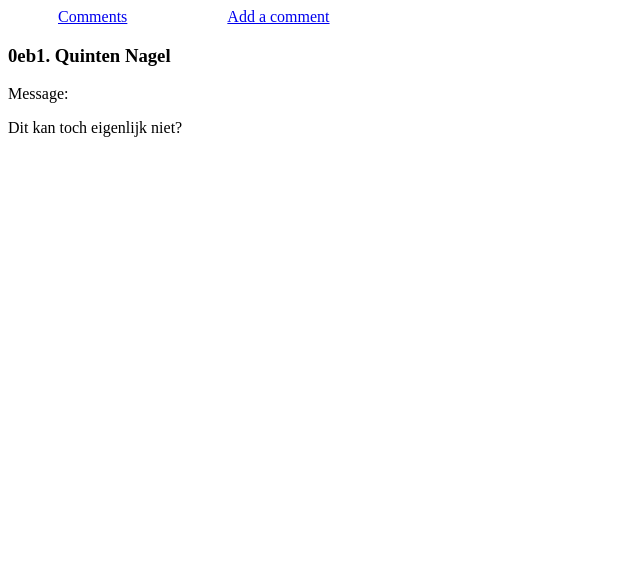
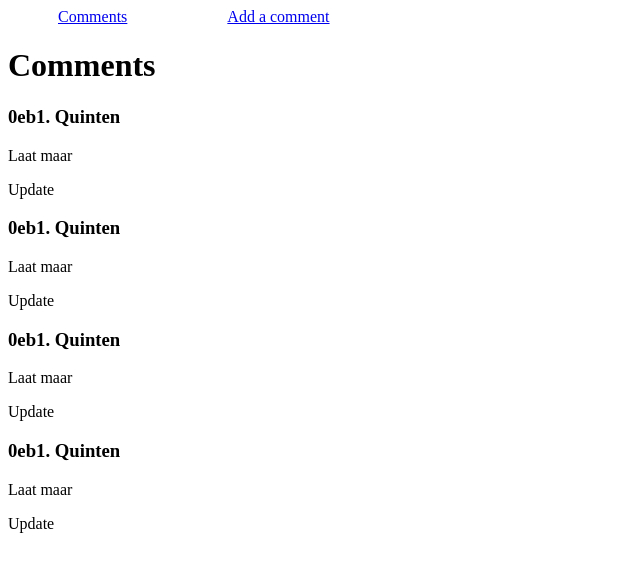
Before and after one commit to QNoah/json-server-test, an Angular app: page /comments in a window 1280 px wide. Shown: the top 572 px of the page, without its empty margins (0-640 px from the left). Built offline with nearby package versions, Linux system fonts and the light colour scheme; data requests are answered from the project's data file.

Commit message:
update works with observable

```diff
--- a/db.json
+++ b/db.json
@@ -1,9 +1,24 @@
 {
   "comments": [
     {
-      "id": "0eb1",
-      "writer": "Quinten Nagel",
-      "text": "Dit kan toch eigenlijk niet?\n"
+      "text": "Laat maar",
+      "writer": "Quinten",
+      "id": "0eb1"
+    },
+    {
+      "text": "Laat maar",
+      "writer": "Quinten",
+      "id": "0eb1"
+    },
+    {
+      "text": "Laat maar",
+      "writer": "Quinten",
+      "id": "0eb1"
+    },
+    {
+      "text": "Laat maar",
+      "writer": "Quinten",
+      "id": "0eb1"
     }
   ]
 }
--- a/src/app/comments/comments.component.html
+++ b/src/app/comments/comments.component.html
@@ -1,28 +1,21 @@
-<!-- <h1>Comments</h1>
+<h1>Comments</h1>
 <h3 *ngIf="updateSuccess === true">Updated!</h3>
 <ng-container *ngIf="singleData === true">
-  <ng-container *ngFor="let item of data">
-    <h3>{{ item.id }}. {{ item.writer }}</h3>
-    <p (click)="showAll(item.id)">{{ item.text }}</p>
-    <a (click)="updateMode()">Update</a>
-    <a (click)="delete(item.id)">Delete</a>
-    <div class="update" *ngIf="update === true">
-      <textarea [(ngModel)]="item.text"></textarea>
-      <button (click)="updateComment(item.id, item.text)">Save</button>
-    </div>
+  <ng-container *ngIf="data | async as comments">
+    <ng-container *ngFor="let comment of comments">
+      <h3>{{ comment.id }}. {{ comment.writer }}</h3>
+      <p class="comment" (click)="showAll(comment.id)">{{ comment.text }}</p>
+      <a (click)="updateMode()">Update</a>
+      <!-- <a (click)="delete(comment.id)">Delete</a> -->
+      <div class="update" *ngIf="update === true">
+        <textarea [(ngModel)]="comment.text"></textarea>
+        <button (click)="updateComment(comment.id, comment.text, comment.writer)">Save</button>
+      </div>
+    </ng-container>
   </ng-container>
+  <!-- <ng-container *ngFor="let item of data">
+    <ng-container *ngIf="item.id === bigId">
+      <h3>{{ item.id }}. {{ item.writer }}</h3>
+      <p>{{ item.text }}</p>
+    </ng-container> -->
 </ng-container>
-<ng-container *ngFor="let item of data">
-    <ng-container *ngIf="item.id === bigId">
-        <h3>{{item.id}}. {{item.writer}}</h3>
-        <p>{{item.text}}</p>
-    </ng-container>
-</ng-container>
-{{data}} -->
-<div class="test" *ngIf="data | async as comments;">
-  <div *ngFor="let comment of comments">
-    <h3>{{comment.id}}. {{comment.writer}}</h3>
-    <p>Message:</p>
-    <p>{{comment.text}}</p>
-  </div>
-</div>
--- a/src/app/comments/comments.component.scss
+++ b/src/app/comments/comments.component.scss
@@ -1,5 +1,5 @@
 a{
     margin-right: 20px;
-} :hover{
+} a:hover{
     cursor: pointer;
 }
--- a/src/app/comments/comments.component.ts
+++ b/src/app/comments/comments.component.ts
@@ -32,6 +32,15 @@ export class CommentsComponent implements OnChanges{
   refreshData() {
       this.data = this.commentService.getAllComments();
   }
+  updateComment(commentId: number, updatedText: string, writer: string){
+    this.commentService.updateComment(commentId, updatedText, writer).subscribe(() => {
+      this.refreshData();
+      this.updateSuccess = !this.updateSuccess;
+      this.update = !this.update;
+    }, error => {
+      console.log(error);
+    });
+  }
 //   delete(commentId: number){
 //     this.http.delete(`http://localhost:3000/comments/${commentId}`).subscribe(() => {
 //     this.refreshData();
--- a/src/app/services/comments.service.ts
+++ b/src/app/services/comments.service.ts
@@ -12,4 +12,8 @@ export class CommentsService {
   getAllComments(): Observable<any[]> {
     return this.http.get<any[]>('http://localhost:3000/comments');
   }
+  updateComment(commentId: number, updatedText: string, writer: string): Observable<any[]> {
+    const updatedComment = { text: updatedText, writer: writer };
+    return this.http.put<any[]>(`http://localhost:3000/comments/${commentId}`, updatedComment);
+  }
 }
```
